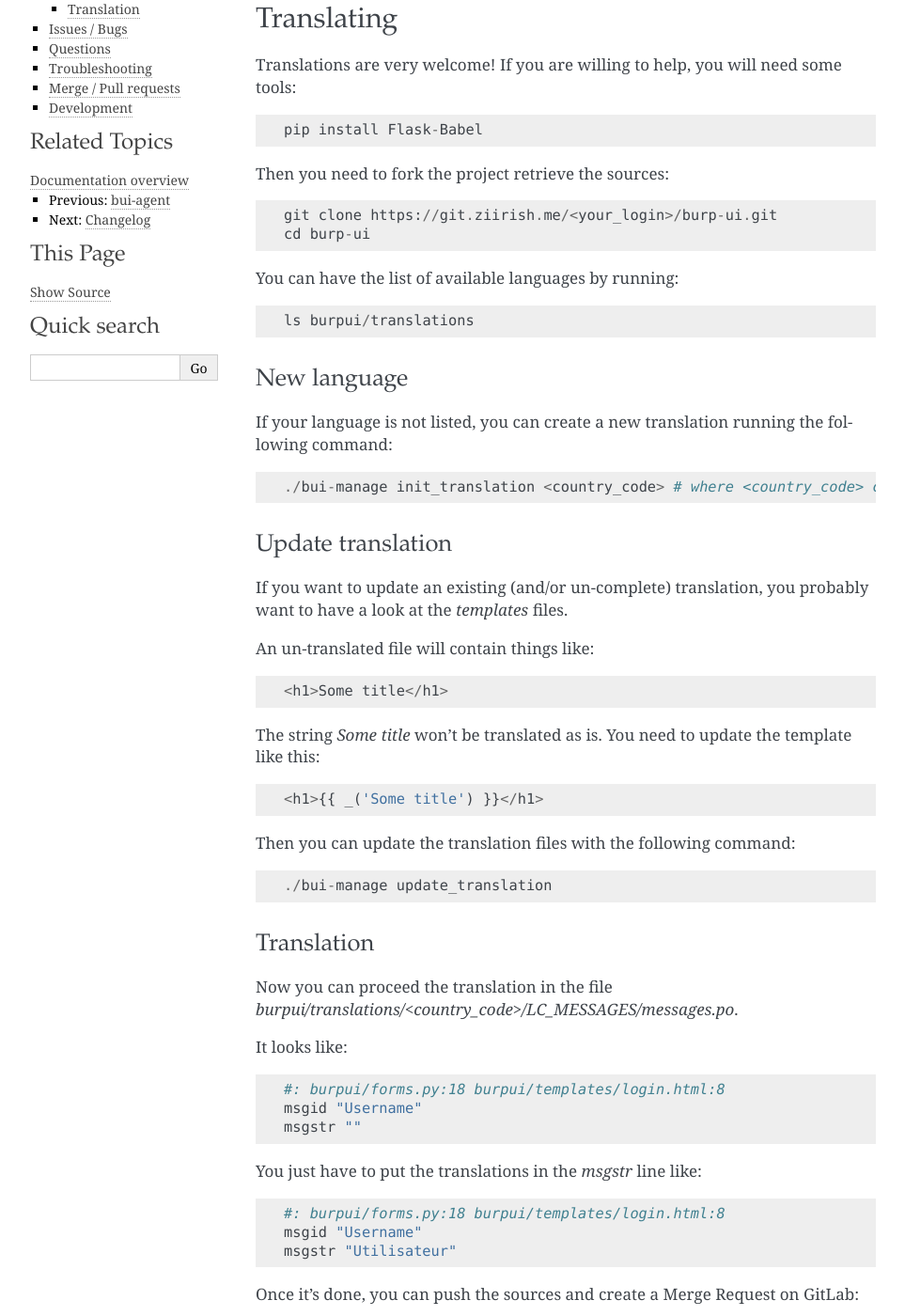
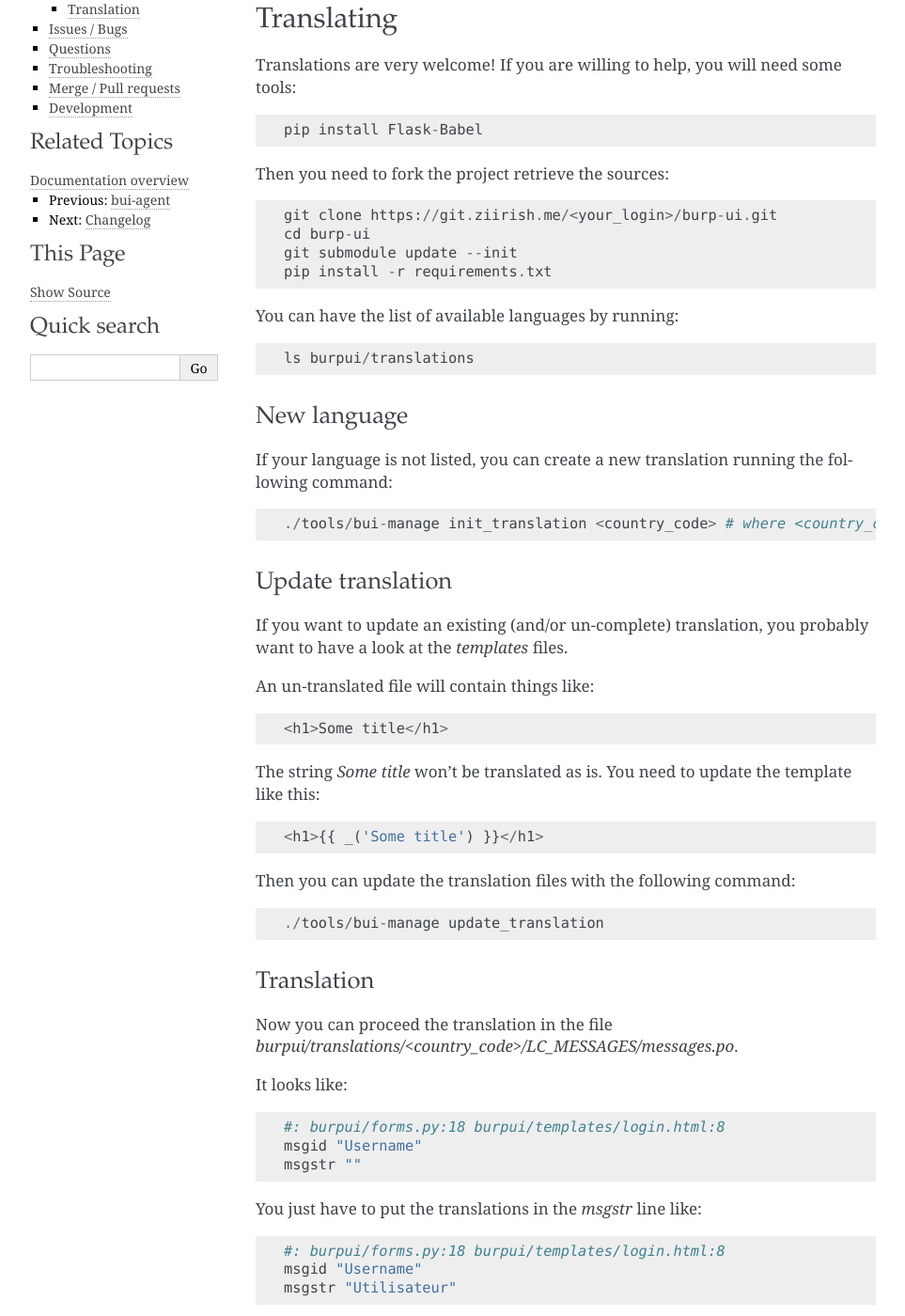
Before and after one commit to ziirish/burp-ui, a Sphinx documentation site: the page built from docs/contributing.rst, in a window 1280 px wide and 1400 px high, scrolled down 404 px. Shown: the whole window at 94% size, without its empty margins (148-1111 px from the left). Built offline with Sphinx 7.4.7, drawn with Linux system fonts in a browser that asks for light colours; pages that are not in the unit, such as notebooks, are missing from menus.

Commit message:
update translations instructions

```diff
--- a/docs/contributing.rst
+++ b/docs/contributing.rst
@@ -36,6 +36,8 @@
 
     git clone https://git.ziirish.me/<your_login>/burp-ui.git
     cd burp-ui
+    git submodule update --init
+    pip install -r requirements.txt
 
 
 You can have the list of available languages by running:
@@ -53,7 +55,7 @@
 
 ::
 
-    ./bui-manage init_translation <country_code> # where <country_code> can be "de", "ru", etc.
+    ./tools/bui-manage init_translation <country_code> # where <country_code> can be "de", "ru", etc.
 
 
 Update translation
@@ -81,7 +83,7 @@
 
 ::
 
-    ./bui-manage update_translation
+    ./tools/bui-manage update_translation
 
 
 Translation
```
